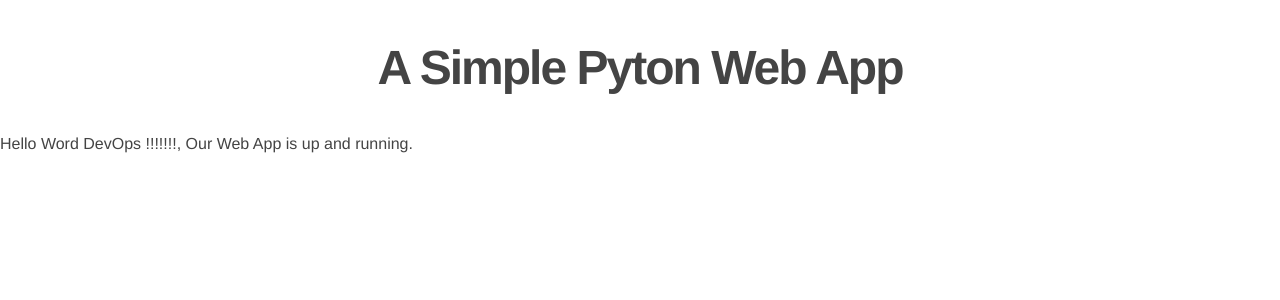
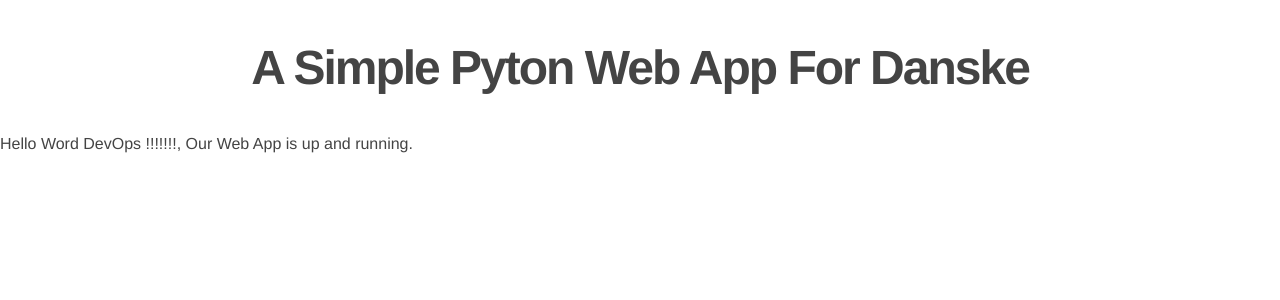
Before and after one commit to clausvinther/danske-pythonwebapp, a Flask app: page / in a window 1280 px wide. Shown: the part 35-335 px from the top of the page. Run offline with Flask 2, Linux system fonts and the light colour scheme.

Commit message:
Update index.html

```diff
--- a/templates/index.html
+++ b/templates/index.html
@@ -10,7 +10,7 @@
     {%extends "templates.html" %}
     {% block content %}
 
-    <h2>A Simple Pyton Web App</h2>
+    <h2>A Simple Pyton Web App For Danske</h2>
     <p>Hello Word DevOps !!!!!!!, Our Web App is up and running.</p>
 
     {% endblock %}
```
